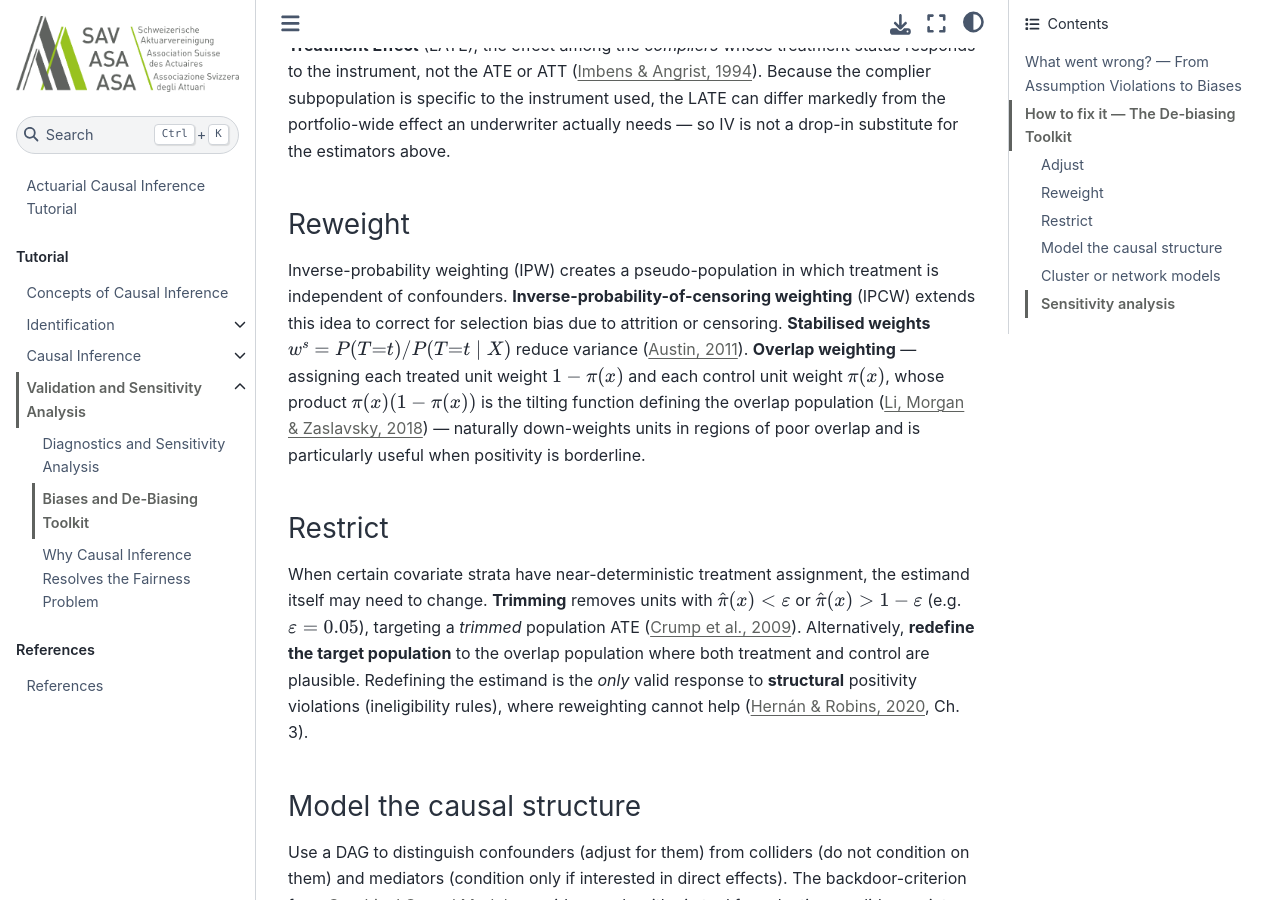
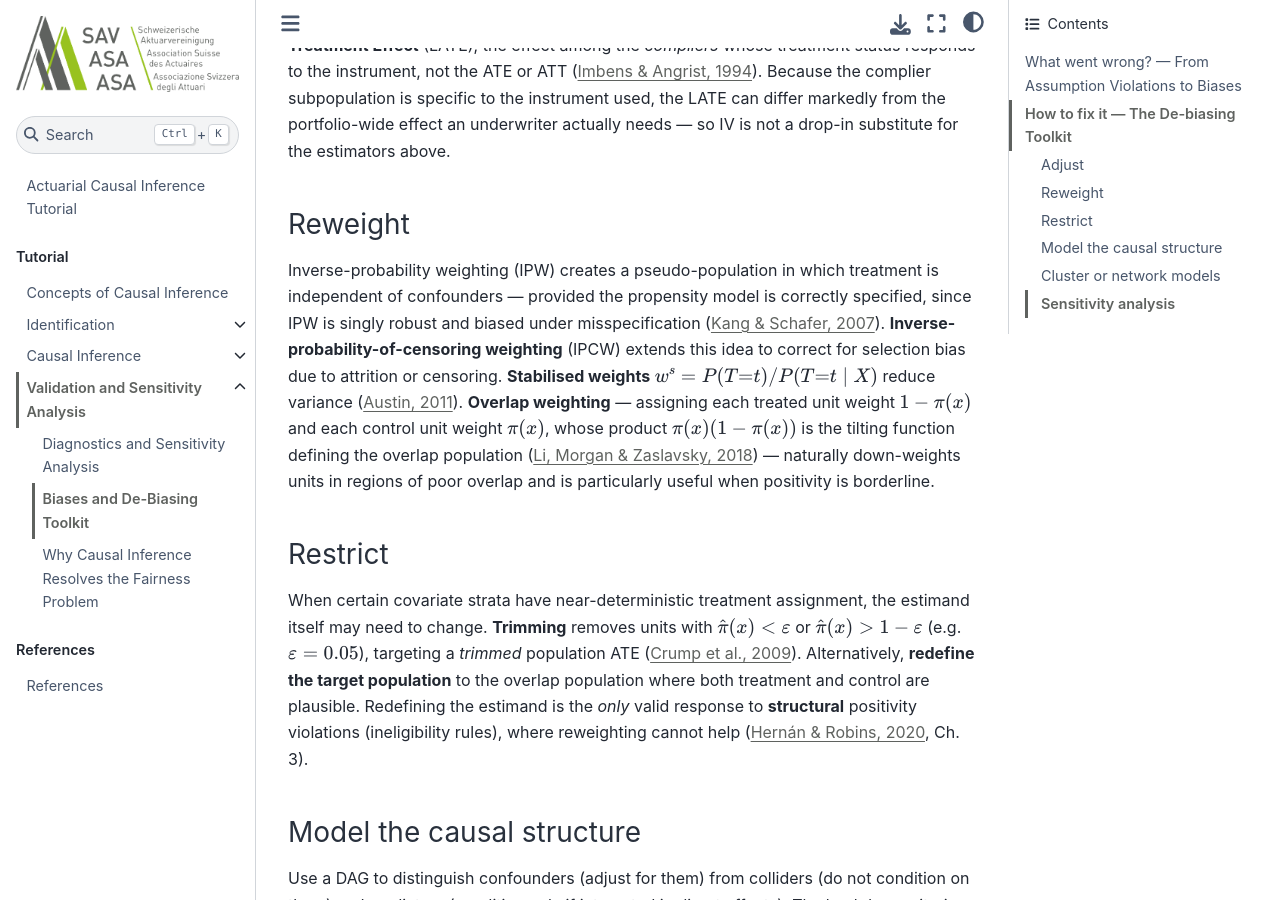
Before and after one commit to actuarial-data-science/ActuarialCausalInference, a Jupyter Book: the page built from tutorial/debias.md, in a window 1280 px wide and 900 px high, scrolled down 5039 px. Built offline with Jupyter Book 1.0.4 settings and Sphinx 7.4.7 and the Sphinx Book theme 1.1.4, drawn with Linux system fonts in a browser that asks for light colours; pages that are not in the unit, such as notebooks, are missing from menus; comment, search, counter and statistics services are not loaded.

Commit message:
Add IPW singly-robust caveat in debias.md pseudo-population claim
Same unconditional pseudo-population claim as propensity.md: "IPW creates
a pseudo-population in which treatment is independent of confounders" held
only if the propensity model is correctly specified. IPW is singly robust
and biased under misspecification (Kang & Schafer 2007).

Fix: qualify the claim with "provided the propensity model is correctly
specified, since IPW is singly robust and biased under misspecification"
and cite Kang & Schafer (2007), mirroring the propensity.md correction.

```diff
--- a/tutorial/debias.md
+++ b/tutorial/debias.md
@@ -101,7 +101,7 @@
 
 ### Reweight
 
-Inverse-probability weighting (IPW) creates a pseudo-population in which treatment is independent of confounders. **Inverse-probability-of-censoring weighting** (IPCW) extends this idea to correct for selection bias due to attrition or censoring. **Stabilised weights** $w^{s} = P(T{=}t) / P(T{=}t \mid X)$ reduce variance ([Austin, 2011](https://doi.org/10.1080/00273171.2011.568786)). **Overlap weighting** — assigning each treated unit weight $1-\pi(x)$ and each control unit weight $\pi(x)$, whose product $\pi(x)(1-\pi(x))$ is the tilting function defining the overlap population ([Li, Morgan & Zaslavsky, 2018](https://doi.org/10.1080/01621459.2016.1260466)) — naturally down-weights units in regions of poor overlap and is particularly useful when positivity is borderline.
+Inverse-probability weighting (IPW) creates a pseudo-population in which treatment is independent of confounders — provided the propensity model is correctly specified, since IPW is singly robust and biased under misspecification ([Kang & Schafer, 2007](https://doi.org/10.1214/07-STS227)). **Inverse-probability-of-censoring weighting** (IPCW) extends this idea to correct for selection bias due to attrition or censoring. **Stabilised weights** $w^{s} = P(T{=}t) / P(T{=}t \mid X)$ reduce variance ([Austin, 2011](https://doi.org/10.1080/00273171.2011.568786)). **Overlap weighting** — assigning each treated unit weight $1-\pi(x)$ and each control unit weight $\pi(x)$, whose product $\pi(x)(1-\pi(x))$ is the tilting function defining the overlap population ([Li, Morgan & Zaslavsky, 2018](https://doi.org/10.1080/01621459.2016.1260466)) — naturally down-weights units in regions of poor overlap and is particularly useful when positivity is borderline.
 
 ### Restrict
 
```
